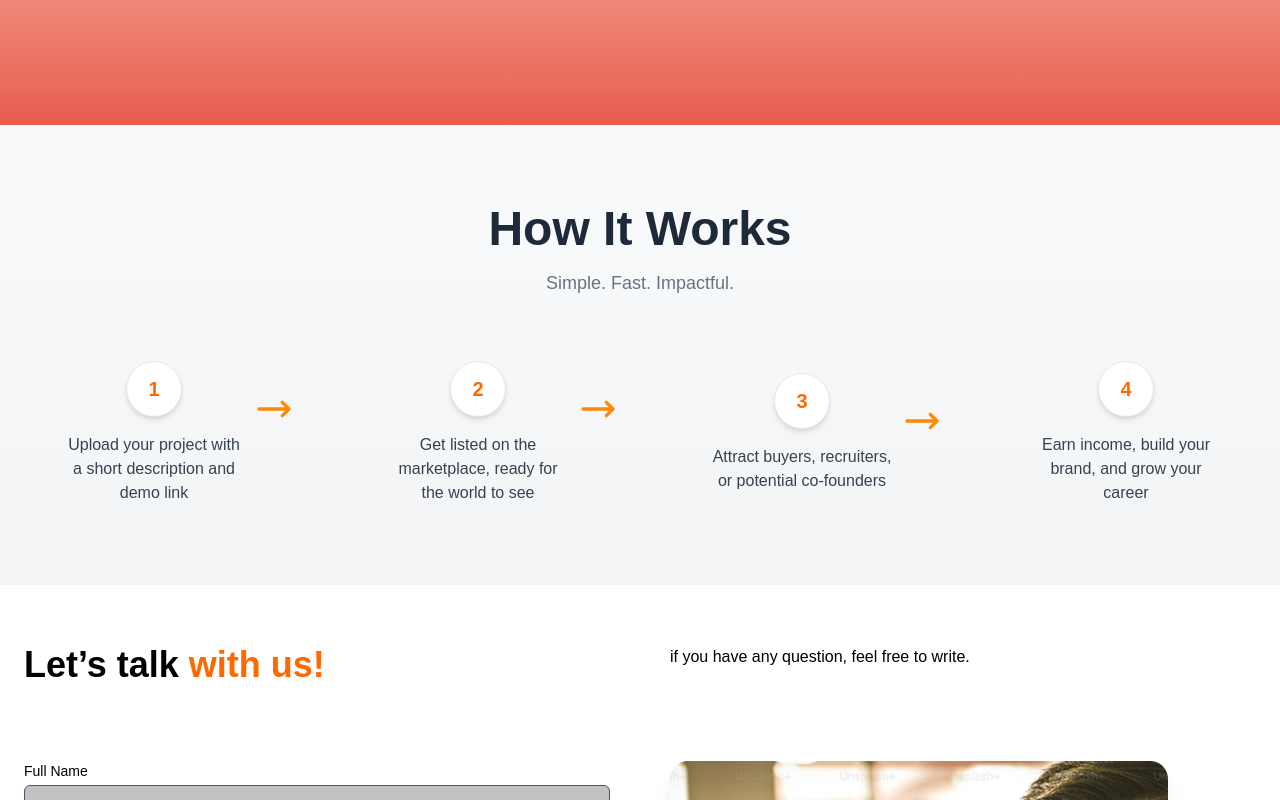
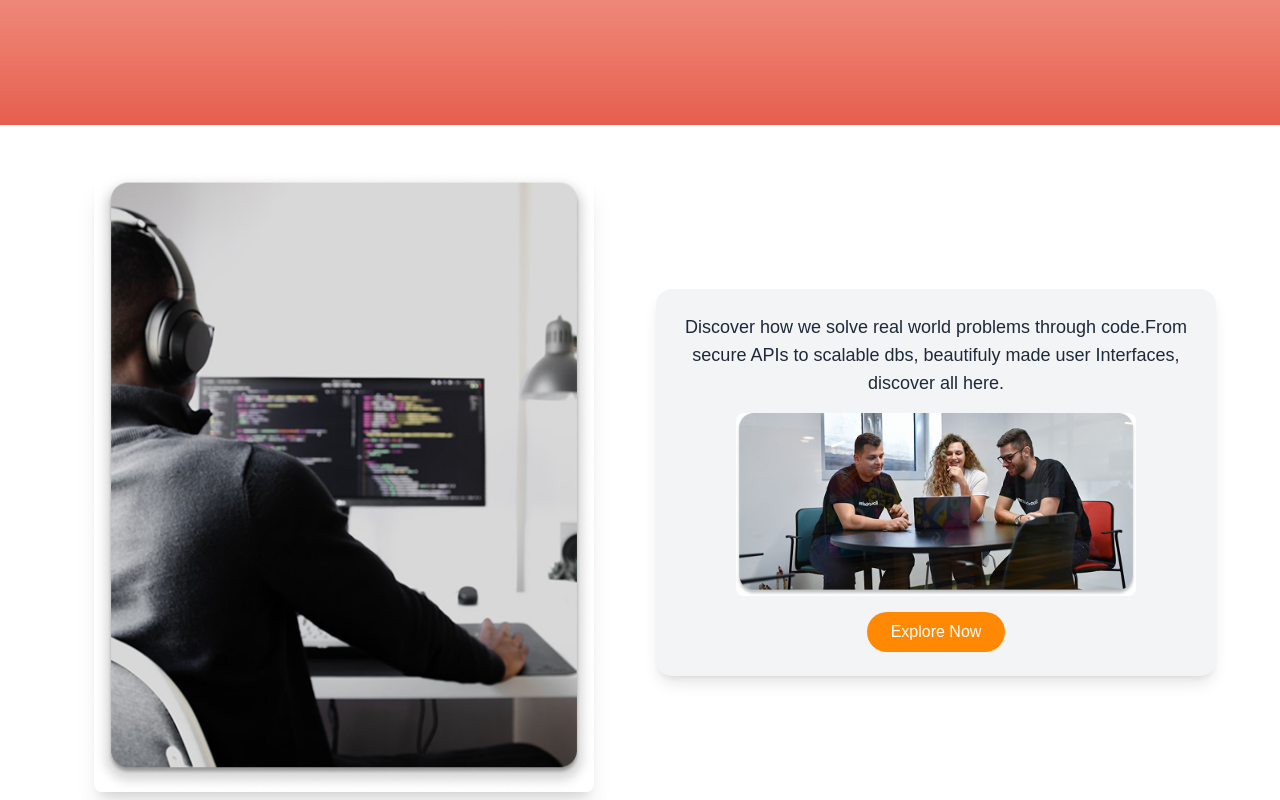
Before and after one commit to I-GIKARU/Innovation-Marketplace, a Next.js app in the folder client/: page / in a window 1280 px wide. Shown: the part 480-1280 px from the top of the page. Built offline with nearby package versions, Linux system fonts and the light colour scheme.

Commit message:
added project page

```diff
--- /dev/null
+++ b/client/components/Explore.jsx
@@ -0,0 +1,29 @@
+import React from 'react';
+import Image from 'next/image';
+
+const Explore = () => {
+  return (
+    <section className="bg-white py-12 px-6">
+      <div className="max-w-6xl mx-auto grid grid-cols-1 md:grid-cols-2 gap-8 items-center">
+
+
+        <div className="flex justify-center">
+          <Image src="/images/explore.jpg" alt="Explore Visual"width={500} height={400}className="rounded-lg shadow-xl"/>
+        </div>
+
+        <div className="bg-gray-100 rounded-2xl shadow-lg p-6 flex flex-col items-center">
+          <p className="text-gray-800 text-lg mb-4 text-center">
+            Discover how we solve real world problems through code.From secure APIs to scalable dbs, beautifuly made user Interfaces, discover all here.
+          </p>
+          <Image
+            src="/images/exlore.jpg" alt="people discusing project"width={400} height={300} className="rounded-lg mb-4" />
+          <button className="mt-auto px-6 py-2 bg-orange-400 text-white rounded-full hover:bg-orange-600 transition">
+            Explore Now
+          </button>
+        </div>
+      </div>
+    </section>
+  );
+};
+
+export default Explore;
--- a/client/src/app/page.js
+++ b/client/src/app/page.js
@@ -3,17 +3,18 @@ import NavBar from "@/components/NavBar";
 import Hero from "@/components/Hero";
 import Contact from "@/components/Contact";
 import Footer from "@/components/Footer";
-import HowItWorks from "@/components/HowItWorks"
+import HowItWorks from "@/components/HowItWorks";
+import Explore from "@/components/Explore";
 
 export default function Home() {
   return (
     <>
       <NavBar />
       <Hero />
+      <Explore />
       <HowItWorks />
       <Contact />
       <Footer />
-
     </>
   );
 }
```
Also changed, not shown: client/public/images/exlore.jpg (added), client/public/images/explore.jpg (added).
